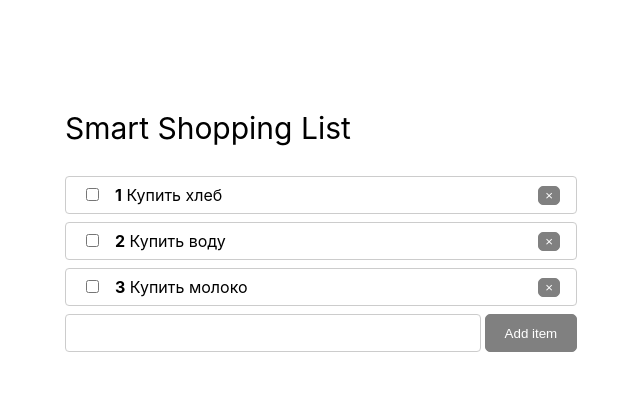
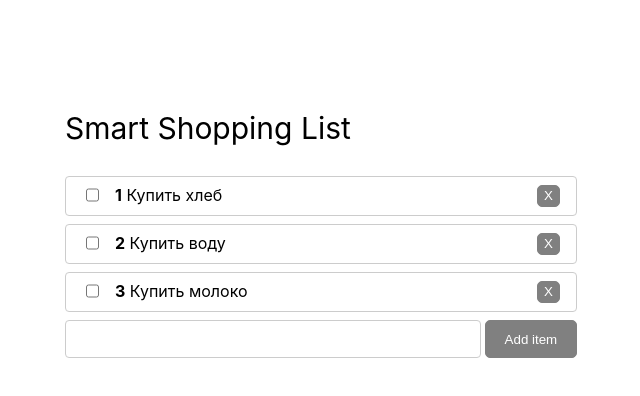
Before and after one commit to Tvorg/SmartShoppingList, a React (Create React App) app: page / in a window 1280 px wide. Shown: the top 396 px of the page, without its empty margins (319-959 px from the left). Built offline with nearby package versions, Linux system fonts and the light colour scheme.

Commit message:
fixtextproblem

```diff
--- a/src/Todo/Todo.css
+++ b/src/Todo/Todo.css
@@ -28,15 +28,20 @@
 .liTodoItemStyle {
     display: flex;
     justify-content: space-between;
-    align-items: center;
+    align-items: flex-start;
     padding: .5rem 1rem;
     border: 1px solid #ccc;
     border-radius: 4px;
     margin-bottom: .5rem;
+
+}
+.spanTodoItemStyle{
+    display: flex;
 }
 
 .inputTodoItemStyle{
     margin-right: 1rem;
+
 }
 
 .buttonTodoItemStyle {
@@ -44,6 +49,11 @@
     border: 1px solid grey;
     border-radius: 5px;
     color: white;
+    height: 18px;
+    line-height: 18px;
+    text-transform: uppercase;
+    box-sizing: content-box;
+
 }
 
 /*TodoListStyle*/
--- a/src/Todo/TodoItem.js
+++ b/src/Todo/TodoItem.js
@@ -12,7 +12,7 @@ function TodoItem({ todo, index, onChange}) {
     }
     return(
         <li className="liTodoItemStyle">
-            <span className={classes.join('')}>
+            <span className="spanTodoItemStyle">
                 <input
                 className="inputTodoItemStyle"
                 type="checkbox"
@@ -25,7 +25,7 @@ function TodoItem({ todo, index, onChange}) {
             </span>
 
             <button className="buttonTodoItemStyle" onClick={removeTodo.bind(null, todo.id)}>
-                &times;</button>
+                x</button>
 
         </li>
         )
```
Also changed, not shown: 12 other files (tests, documents, lock files or other folders).
